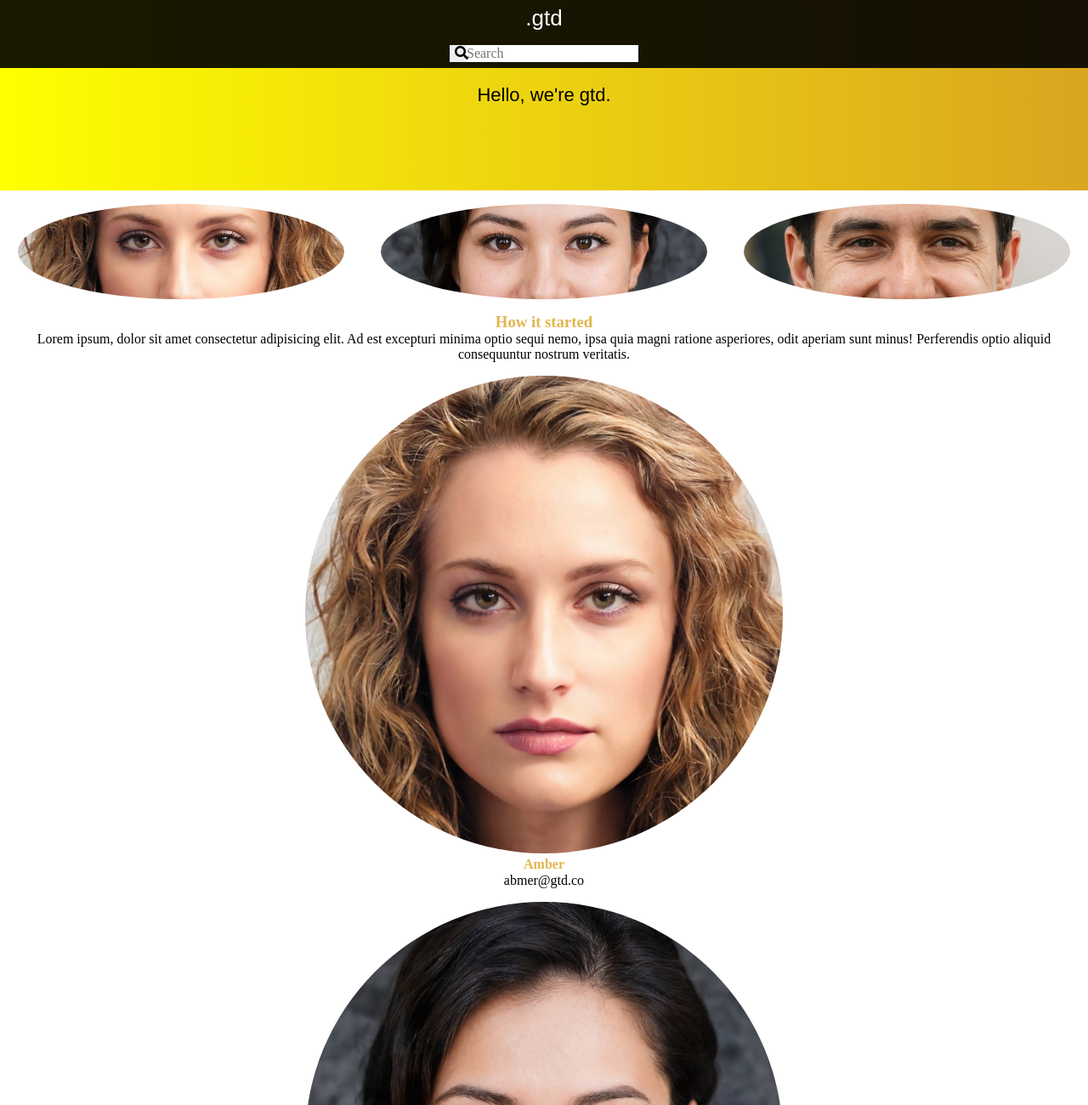
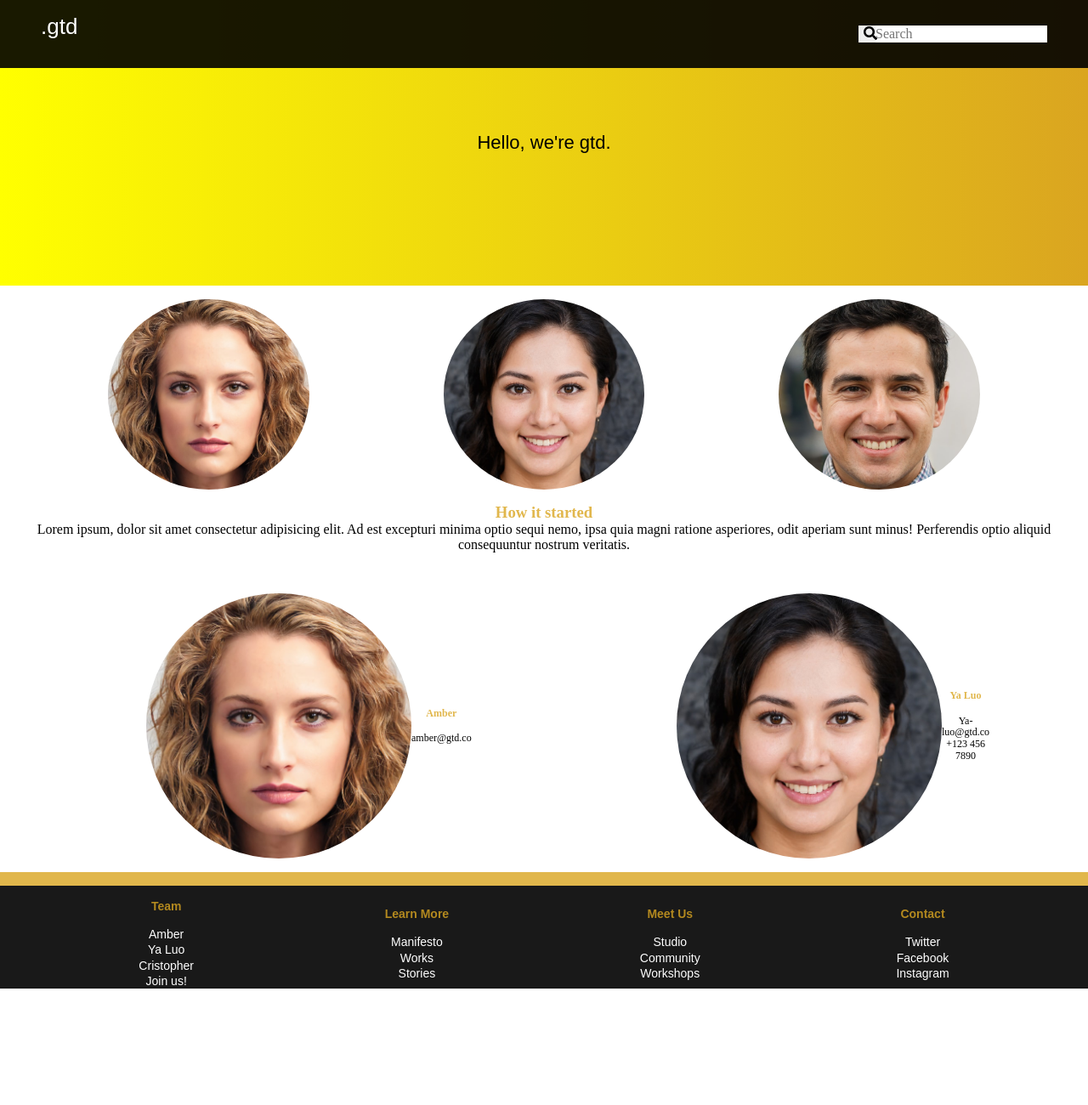
Before and after one commit to EdgarasSinkevicius/05.10_task, a plain HTML site: page index.html in a window 1280 px wide. Shown: the top 1300 px of the page at 85% size. After the commit the page ends 1163 px from the top, so only its background shows below. Drawn offline with Linux system fonts and the light colour scheme.

Commit message:
Most of desktop version complete, some adjustments to be done

```diff
--- a/desktop.css
+++ b/desktop.css
@@ -1,3 +1,42 @@
-@media screen and(min-width: 768px) {
-
+@media screen and (min-width: 768px) {
+    header {
+        flex-direction: row;
+        justify-content: space-between;
+    }
+    .logo {
+        margin-left: 3rem;
+    }
+    .search-bar {
+        margin-right: 3rem;
+    }
+    .main--top--content {
+        height: 21rem;
+    }
+    .main--mid--content {
+        height: 14rem;
+        margin-left: 3rem;
+        margin-right: 3rem;
+    }
+    .img__wrapper {
+        flex-direction: row;
+        justify-content: space-around;
+        margin-top: 2rem;
+    }
+    .img__container {
+        width: 20%;
+    }
+    .img__container__low {
+        display: flex;
+        align-items: center;
+        justify-content: space-around;
+        height: 25%;
+        width: 25%;
+        font-size: 12px;
+    }
+    footer {
+        flex-direction: row;
+        justify-content: space-around;
+        padding-left: 3rem;
+        padding-right: 3rem;
+    }
 }
--- a/index.html
+++ b/index.html
@@ -40,16 +40,22 @@
         <div class="main--low--content">
             <h3>How it started</h3>
             <p>Lorem ipsum, dolor sit amet consectetur adipisicing elit. Ad est excepturi minima optio sequi nemo, ipsa quia magni ratione asperiores, odit aperiam sunt minus! Perferendis optio aliquid consequuntur nostrum veritatis.</p>
+            <div class="img__wrapper">
                 <div class="img__container__low">
                     <img src="member-amber.jpg" alt="Amber">
+                    <div>
                         <h4>Amber</h4>
-                <p>abmer@gtd.co</p>
+                        <p>amber@gtd.co</p>
+                    </div>
                 </div>
                 <div class="img__container__low">
                     <img src="member-ya-luo.jpg" alt="Ya Luo">
+                    <div>
                         <h4>Ya Luo</h4>
                         <p>Ya-luo@gtd.co</p>
                         <p>+123 456 7890</p>
+                    </div>
+                </div>
             </div>
         </div>
         <div class="deco"></div>
--- a/mobile.css
+++ b/mobile.css
@@ -70,12 +70,14 @@ img {
     max-height: 100%;
 }
 .main--low--content {
+    margin: 1rem;
+    text-align: center;
+}
+.img__wrapper {
     display: flex;
     flex-direction: column;
     align-items: center;
     justify-content: center;
-    margin: 1rem;
-    text-align: center;
 }
 h3, h4 {
     color: var(--gold);
@@ -89,6 +91,7 @@ h3, h4 {
     height: 1rem;
     background-color: var(--gold);
 }
+/* Footer content */
 footer {
     background-color: var(--dark);
     display: flex;
@@ -112,7 +115,11 @@ footer {
     outline: none;
     border: none;
     color: white;
+    width: 100%;
 }
 .footer--btn:hover {
     color: var(--gold);
 }
+h4 {
+    margin-bottom: 1rem;
+}
```
Lines whose indentation alone changed are shown as unchanged.
